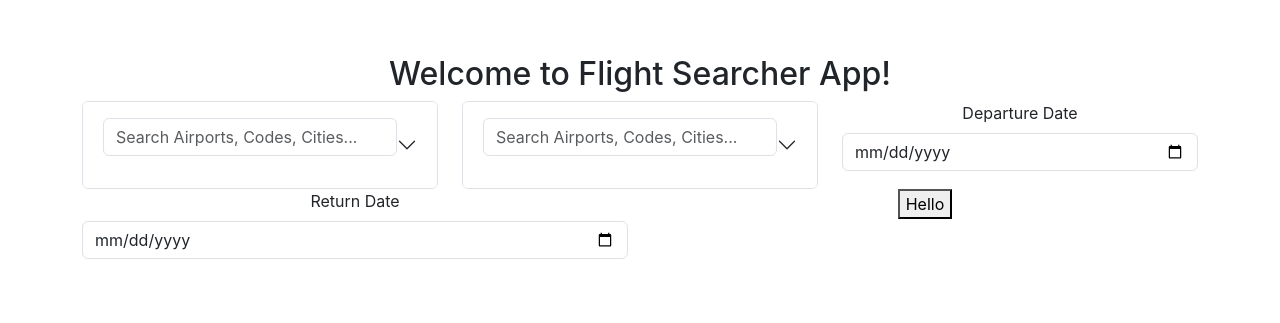
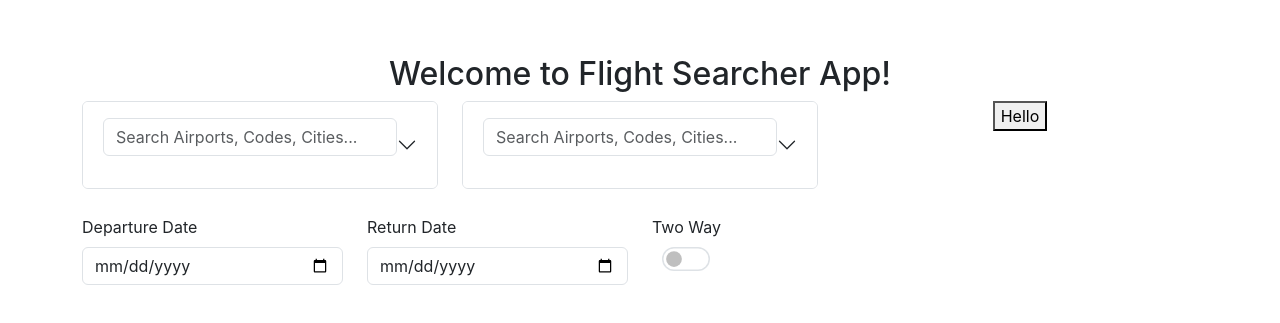
Before and after one commit to firatvdemir/Amadeus-Case-Study, a React (Create React App) app in the folder react/amadeuscase/: page / in a window 1280 px wide. Shown: the part 201-524 px from the top of the page. Built offline with nearby package versions, Linux system fonts and the light colour scheme.

Commit message:
switch added

```diff
--- a/react/amadeuscase/src/App.css
+++ b/react/amadeuscase/src/App.css
@@ -8,3 +8,12 @@
   height: 300px;
   overflow-y: scroll;
 }
+
+#switcher {
+  margin-top: 10%;
+  float: left;
+}
+
+#custom-switch {
+  transform: scale(1.5);
+}
--- a/react/amadeuscase/src/App.js
+++ b/react/amadeuscase/src/App.js
@@ -2,6 +2,7 @@ import Airports from './components/Airport.js';
 import DatePicker from './components/DatePicker.js';
 
 import Container from 'react-bootstrap/Container';
+import Form from 'react-bootstrap/Form';
 import Row from 'react-bootstrap/Row';
 import Col from 'react-bootstrap/Col';
 
@@ -13,13 +14,15 @@ export const FlightContext = React.createContext({
   flightInfo: {
     departureAirport: "",
     returnAirport: "",
-    flightDate: "",
+    departureDate: "",
+    returnDate: "",
     flightPrice: 0,
   },
   setFlightInfo: () => {}
 })
 
 function App() {
+  const[isSwitchChecked, setIsSwitchChecked] = useState(false);
   const[flightInfo, setFlightInfo] = useState({
     departureAirport: "",
     returnAirport: "",
@@ -27,8 +30,8 @@ function App() {
     returnDate: "",
     flightPrice: 0,
   });
-
   const value = {flightInfo, setFlightInfo};
+  const switchLabel = isSwitchChecked ? "One Way" : "Two Way"
 
   return (
     <div className="App">
@@ -42,17 +45,32 @@ function App() {
               <Airports type={"departureAirport"} />
             </Col>
             <Col md={4} >
-              <Airports type={"returnAirport"} />
+              {isSwitchChecked === false && <Airports type={"returnAirport"} />}
             </Col>
-            <Col>
-              <DatePicker type={"departureDate"} />
-            </Col>
-            <Col>
-              <DatePicker type={"returnDate"} />
-            </Col>
+
             <Col >
               <button>Hello</button>
             </Col>
+          </Row>
+          <Row>
+            <Col md={3}>
+              <DatePicker type={"departureDate"} />
+            </Col>
+            <Col md={3}>
+              {isSwitchChecked === false && <DatePicker type={"returnDate"} />}
+            </Col>
+            <Col md={3}>
+              <Form id='switcher'>
+                <Form.Label> {switchLabel} </Form.Label>
+                <Form.Check
+                  size='lg'
+                  type="switch"
+                  id="custom-switch"
+                  onChange={(e) => setIsSwitchChecked(e.target.checked)}
+                />
+              </Form>
+            </Col>
+            <Col md={3}></Col>
           </Row>
 
         </Container>
--- a/react/amadeuscase/src/components/DatePicker.js
+++ b/react/amadeuscase/src/components/DatePicker.js
@@ -25,7 +25,7 @@ function DatePicker({ type }) {
     <>
       <Form>
         <Form.Group className="mb-3" >
-          <Form.Label> {label} </Form.Label>
+          <Form.Label style={{float: "left", marginTop: "10%"}}> {label} </Form.Label>
           <Form.Control
             type="date"
             value={selectedDate}
```
Also changed, not shown: react/amadeuscase/public/logo192.png (deleted), react/amadeuscase/public/logo512.png (deleted), react/amadeuscase/public/manifest.json (deleted).
